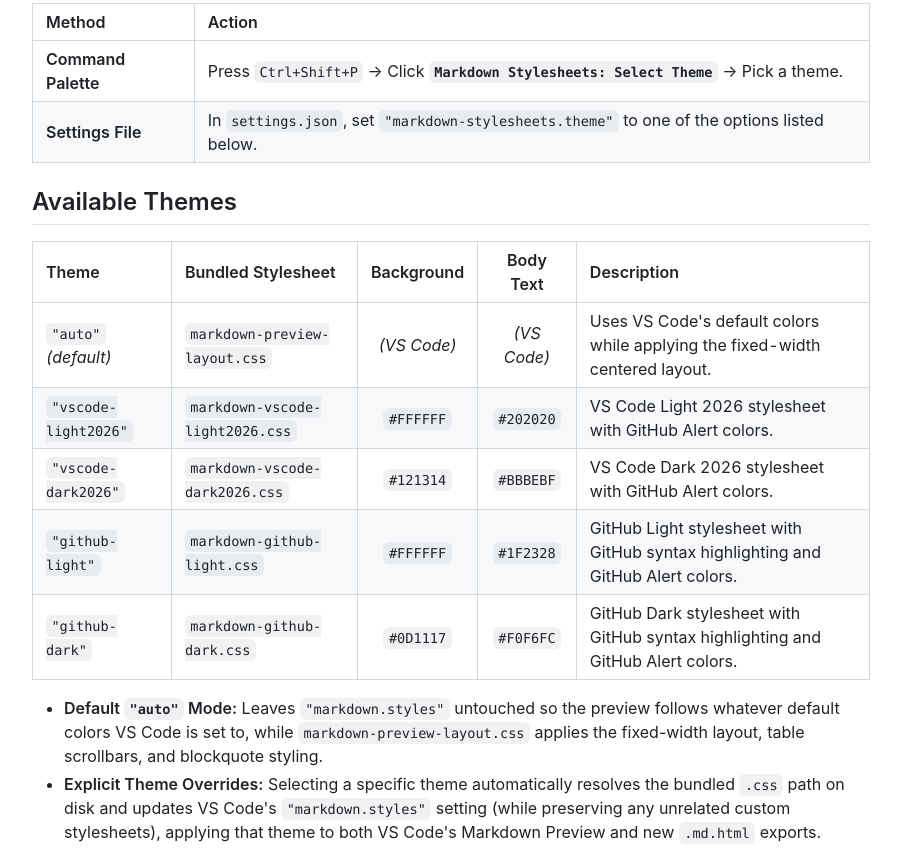
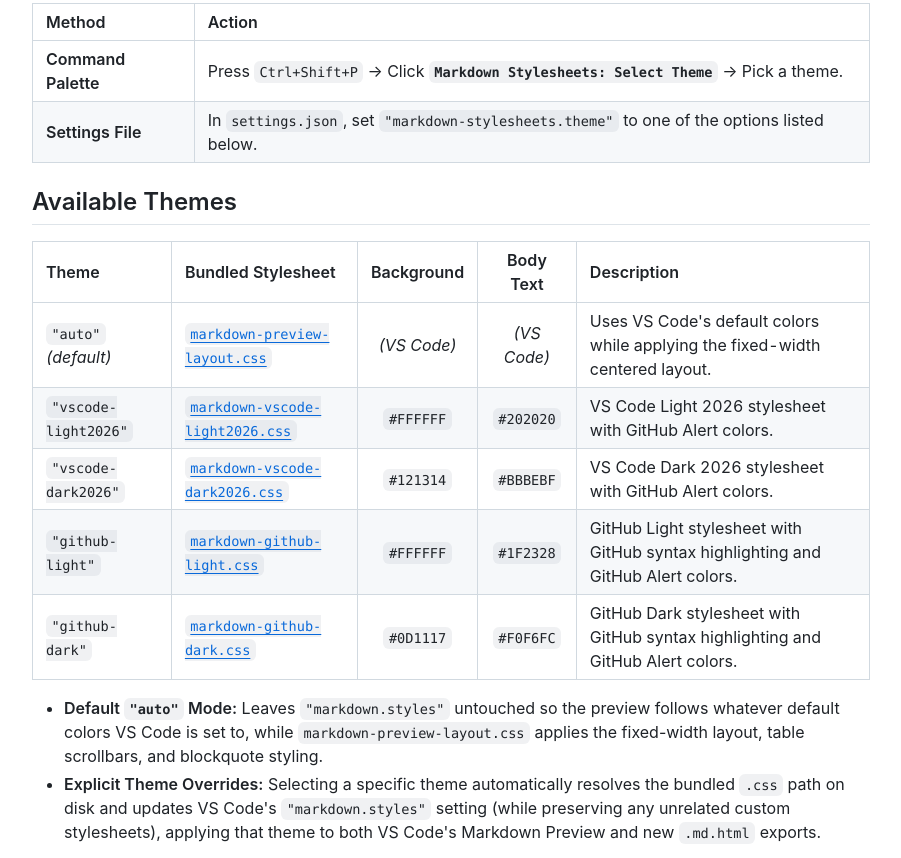
Before and after one commit to tbruneel/vscode-extension-markdown-stylesheets, a website: page README.md.html in a window 1280 px wide. Shown: the part 476-1334 px from the top of the page, without its empty margins (189-1090 px from the left). Drawn offline with Linux system fonts and the light colour scheme.

Commit message:
Standardize repository layout and remove upstream fork clutter
Co-authored-by: antigravity <bruneel.tuur+antigravity@gmail.com>

```diff
--- a/README.md.html
+++ b/README.md.html
@@ -1632,35 +1632,35 @@ body.vscode-dark code.language-json .hljs-comment {
 <tbody>
 <tr>
 <td style="text-align:left"><code>&quot;auto&quot;</code> <em>(default)</em></td>
-<td style="text-align:left"><code>markdown-preview-layout.css</code></td>
+<td style="text-align:left"><a href="styles/markdown-preview-layout.css"><code>markdown-preview-layout.css</code></a></td>
 <td style="text-align:center"><em>(VS Code)</em></td>
 <td style="text-align:center"><em>(VS Code)</em></td>
 <td style="text-align:left">Uses VS Code's default colors while applying the fixed-width centered layout.</td>
 </tr>
 <tr>
 <td style="text-align:left"><code>&quot;vscode-light2026&quot;</code></td>
-<td style="text-align:left"><code>markdown-vscode-light2026.css</code></td>
+<td style="text-align:left"><a href="styles/markdown-vscode-light2026.css"><code>markdown-vscode-light2026.css</code></a></td>
 <td style="text-align:center"><code>#FFFFFF</code></td>
 <td style="text-align:center"><code>#202020</code></td>
 <td style="text-align:left">VS Code Light 2026 stylesheet with GitHub Alert colors.</td>
 </tr>
 <tr>
 <td style="text-align:left"><code>&quot;vscode-dark2026&quot;</code></td>
-<td style="text-align:left"><code>markdown-vscode-dark2026.css</code></td>
+<td style="text-align:left"><a href="styles/markdown-vscode-dark2026.css"><code>markdown-vscode-dark2026.css</code></a></td>
 <td style="text-align:center"><code>#121314</code></td>
 <td style="text-align:center"><code>#BBBEBF</code></td>
 <td style="text-align:left">VS Code Dark 2026 stylesheet with GitHub Alert colors.</td>
 </tr>
 <tr>
 <td style="text-align:left"><code>&quot;github-light&quot;</code></td>
-<td style="text-align:left"><code>markdown-github-light.css</code></td>
+<td style="text-align:left"><a href="styles/markdown-github-light.css"><code>markdown-github-light.css</code></a></td>
 <td style="text-align:center"><code>#FFFFFF</code></td>
 <td style="text-align:center"><code>#1F2328</code></td>
 <td style="text-align:left">GitHub Light stylesheet with GitHub syntax highlighting and GitHub Alert colors.</td>
 </tr>
 <tr>
 <td style="text-align:left"><code>&quot;github-dark&quot;</code></td>
-<td style="text-align:left"><code>markdown-github-dark.css</code></td>
+<td style="text-align:left"><a href="styles/markdown-github-dark.css"><code>markdown-github-dark.css</code></a></td>
 <td style="text-align:center"><code>#0D1117</code></td>
 <td style="text-align:center"><code>#F0F6FC</code></td>
 <td style="text-align:left">GitHub Dark stylesheet with GitHub syntax highlighting and GitHub Alert colors.</td>
--- a/package.json
+++ b/package.json
@@ -4,6 +4,7 @@
   "description": "Provides custom Markdown stylesheet themes that align with GitHub styling (such as a fixed-width centered layout, and blockquotes with horizontal scrollbars and a copy-to-clipboard button).",
   "version": "1.0.0",
   "publisher": "tbruneel",
+  "license": "MIT",
   "homepage": "https://github.com/tbruneel/vscode-markdown-stylesheets#readme",
   "repository": {
     "type": "git",
@@ -21,10 +22,10 @@
   "activationEvents": [
     "onStartupFinished"
   ],
-  "main": "./extension.js",
+  "main": "./src/extension.js",
   "contributes": {
     "markdown.previewStyles": [
-      "./markdown-preview-layout.css"
+      "./styles/markdown-preview-layout.css"
     ],
     "commands": [
       {
--- a/extension.js
+++ b/src/extension.js
@@ -34,7 +34,7 @@ async function syncMarkdownStyles(extensionPath) {
     return;
   }
 
-  const targetCssPath = path.join(extensionPath, THEME_FILES[theme]);
+  const targetCssPath = path.join(extensionPath, 'styles', THEME_FILES[theme]);
   const nextStyles = [...otherStyles, targetCssPath];
   const unchanged =
     Array.isArray(currentStyles) &&
```
Also changed, not shown: README.md, styles/markdown-github-dark.css (renamed from markdown-github-dark.css), styles/markdown-github-light.css (renamed from markdown-github-light.css), styles/markdown-preview-layout.css (renamed from markdown-preview-layout.css), styles/markdown-vscode-dark2026.css (renamed from markdown-vscode-dark2026.css), styles/markdown-vscode-light2026.css (renamed from markdown-vscode-light2026.css), 3 other files.
